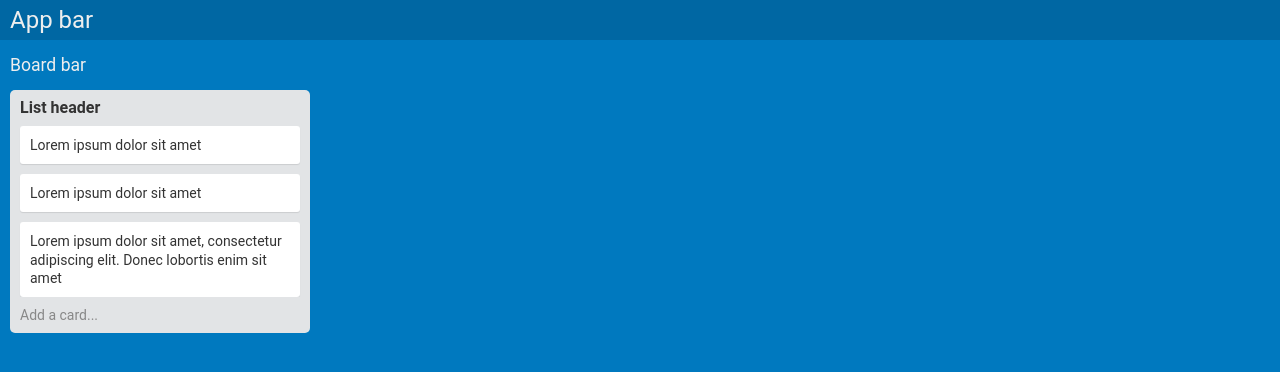
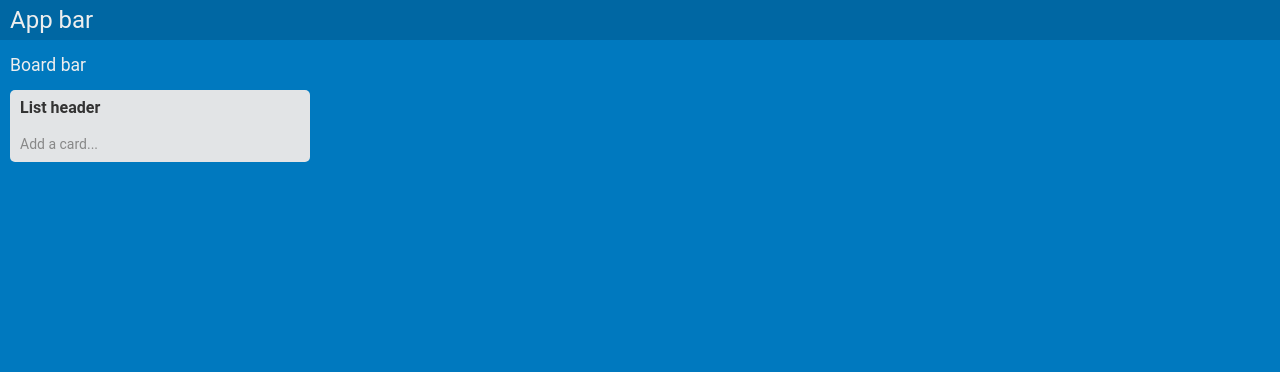
Before and after one commit to navyfox/trello-react, a React (Create React App) app: page / in a window 1280 px wide. Shown: the top 372 px of the page. Built offline with nearby package versions, Linux system fonts and the light colour scheme.

Commit message:
Local.storage add and save

```diff
--- a/src/components/List/List.jsx
+++ b/src/components/List/List.jsx
@@ -7,53 +7,45 @@ class List extends Component {
         this.state = {
             addCard: false,
             value: '',
-            obj: {
-                item1: "Lorem ipsum dolor sit amet",
-                item2: "Lorem ipsum dolor sit amet",
-                item3: "Lorem ipsum dolor sit amet, consectetur adipiscing elit. Donec lobortis enim sit amet"
-            },
-            loc: ["Lorem ipsum dolor sit amet", "Lorem ipsum dolor sit amet",
-                "Lorem ipsum dolor sit amet, consectetur adipiscing elit. Donec lobortis enim sit amet"],
+            loc: {item1: []}
         };
+        if (localStorage.getItem("myKey") == null) {
+            var serialObj = JSON.stringify(this.state.loc);
+            localStorage.setItem("myKey", serialObj);
+        }
         this.handleChange = this.handleChange.bind(this);
         this.handleSubmit = this.handleSubmit.bind(this);
-        // var obj = {
-        //     item1: "Lorem ipsum dolor sit amet",
-        //     item2: "Lorem ipsum dolor sit amet",
-        //     item3: "Lorem ipsum dolor sit amet, consectetur adipiscing elit. Donec lobortis enim sit amet"
-        // };
-        // var serialObj = JSON.stringify(obj);
-        // localStorage.setItem("myKey", serialObj);
-        // var returnObj = JSON.parse(localStorage.getItem("myKey"));
     }
     handleChange(event) {
         this.setState({value: event.target.value});
     }
-    handleSubmit(event) {
-        this.state.loc.push(this.state.value);
+    handleSubmit() {
+        this.state.loc.item1.push(this.state.value);
+        var serialObj = JSON.stringify(this.state.loc);
+        localStorage.setItem("myKey", serialObj);
         this.setState({addCard: false});
-        // alert('Textarea value is: ' + this.state.value);
     }
     rendDefault() {
+        var returnObj = JSON.parse(localStorage.getItem("myKey"));
         return (
             <div className="list">
                 <header>{this.props.title}</header>
                 <ul>
-                    {this.state.loc.map((item, index) => <li key={index}>{item}</li>)}
+                    {returnObj.item1.map((item, index) => <li key={index}>{item}</li>)}
                 </ul>
                 <footer><a onClick={() => this.setState({addCard: true})} className="add-card">Add a card...</a></footer>
             </div>
         )
     }
     rendAdd() {
+        var returnObj = JSON.parse(localStorage.getItem("myKey"));
         return (
             <div className="list">
                 <header>{this.props.title}</header>
                 <ul>
-                    {this.state.loc.map((item, index) => <li key={index}>{item}</li>)}
+                    {returnObj.item1.map((item, index) => <li key={index}>{item}</li>)}
                     <li><textarea
                         name="description"
-                        // value={this.state.value}
                         onChange={this.handleChange}
                     />
                     </li>
@@ -75,3 +67,60 @@ class List extends Component {
 }
 
 export default List;
+
+
+//
+// class Form extends React.Component {
+//     constructor(props) {
+//         super(props);
+//         this.state = {
+//             value: '',
+//             loc: {item1: ["1", "2","3"]}
+//         };
+//         var serialObj = JSON.stringify(this.state.loc);
+//         localStorage.setItem("myKey", serialObj);
+//         this.handleChange = this.handleChange.bind(this);
+//         this.handleSubmit = this.handleSubmit.bind(this);
+//     }
+//
+//     handleChange(event) {
+//         this.setState({value: event.target.value});
+//     }
+//
+//     handleSubmit(event) {
+//         this.state.loc.item1.push(this.state.value);
+//         var serialObj = JSON.stringify(this.state.loc);
+//         localStorage.setItem("myKey", serialObj);
+//         alert('Textarea value is: ' + this.state.value);
+//         alert(this.state.loc.item1);
+//         ReactDOM.render(
+//             <Form />,
+//             document.getElementById('root')
+//         );
+//     }
+//
+//     render() {
+//         var returnObj = JSON.parse(localStorage.getItem("myKey"));
+//         return (
+//             <div>
+//                 <ul>
+//                     {returnObj.item1.map((item, index) => <li key={index}>{item}</li>)}
+//                 </ul>
+//                 <textarea
+//                     name="description"
+//                     value={this.state.value}
+//                     onChange={this.handleChange}
+//                 />
+//                 <br />
+//                 <button onClick={this.handleSubmit}>
+//                     Submit
+//                 </button>
+//             </div>
+//         );
+//     }
+// }
+//
+// ReactDOM.render(
+//     <Form />,
+//     document.getElementById('root')
+// );
```
